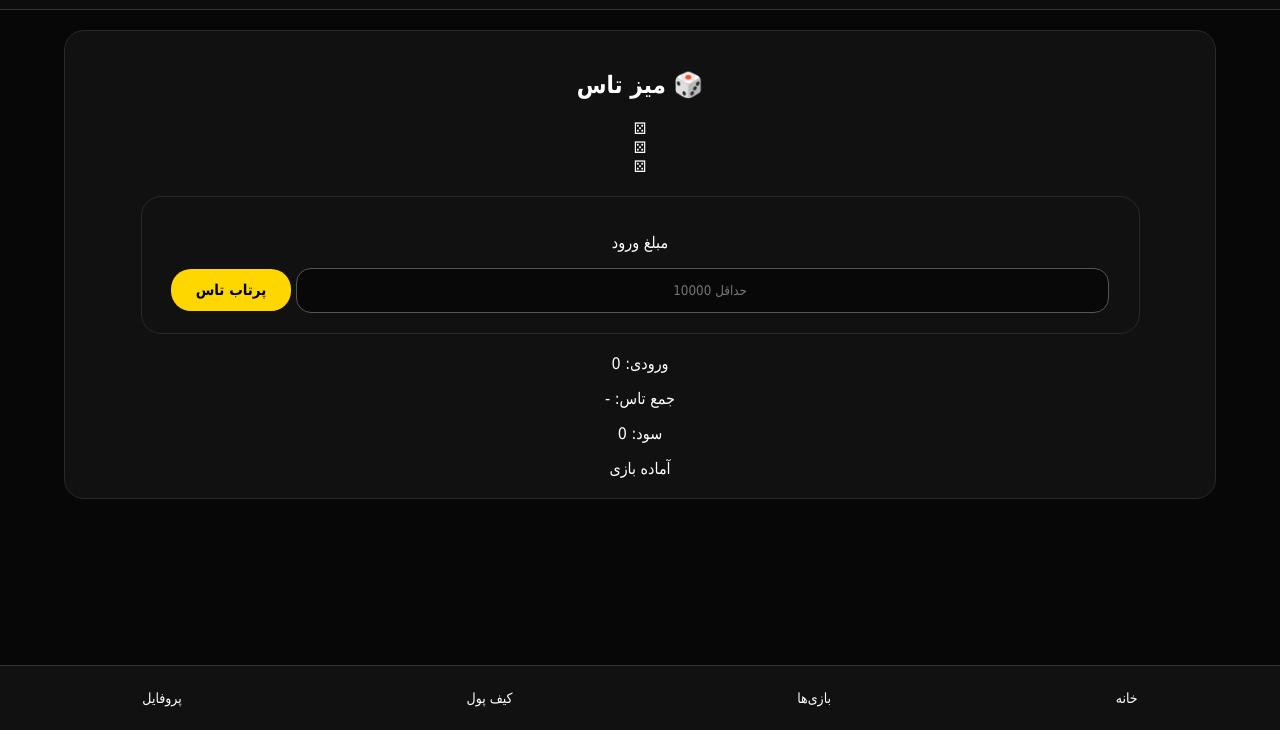
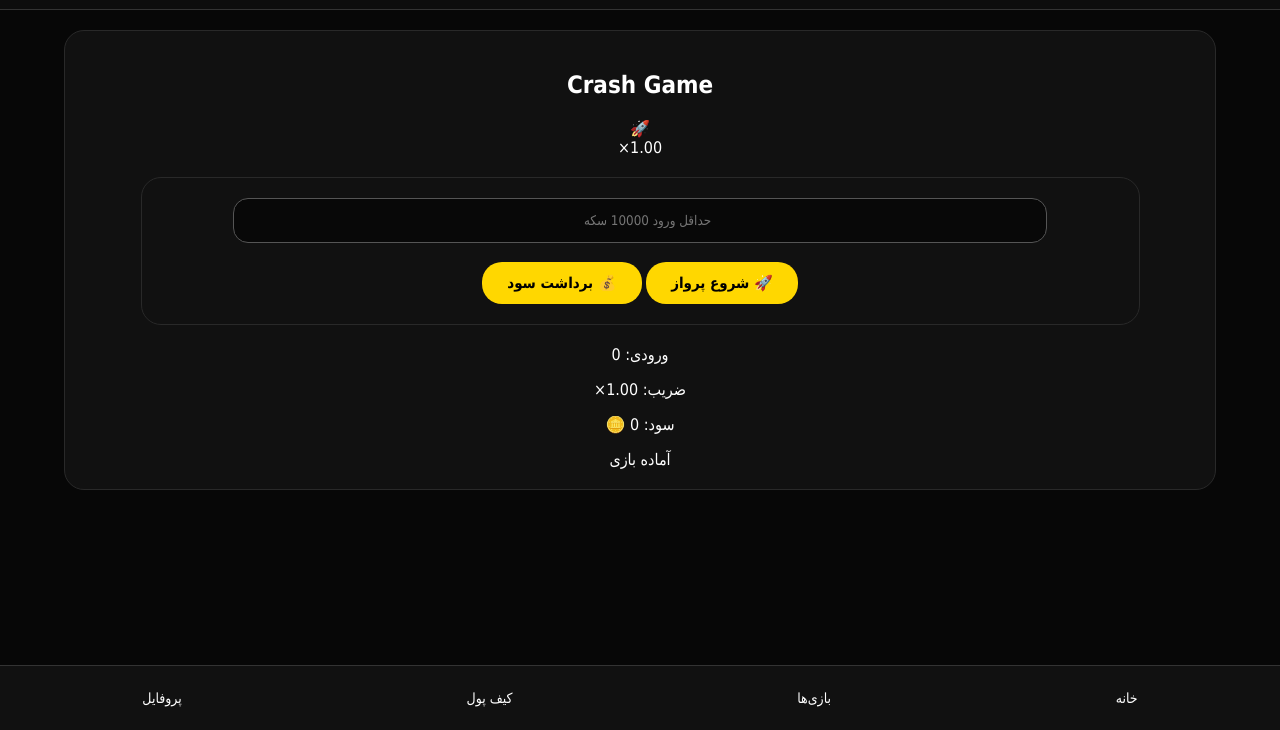
Before and after one commit to amydymahan0916-bot/Sh, a plain HTML site: page dice.html in a window 1280 px wide. Shown: the part 70-800 px from the top of the page. Drawn offline with Linux system fonts and the light colour scheme.

Commit message:
Update dice.html

```diff
--- a/dice.html
+++ b/dice.html
@@ -7,7 +7,7 @@
 
 <meta name="viewport" content="width=device-width, initial-scale=1.0">
 
-<title>نبرد تاس</title>
+<title>پرواز ضریب</title>
 
 <link rel="stylesheet" href="style.css">
 
@@ -21,13 +21,19 @@
 <header>
 
 <h1>
-نبرد تاس
+🚀 پرواز ضریب
 </h1>
+
 
 
 <div class="coin">
 
-🪙 <span id="coins">0</span>
+🪙
+
+<span id="coins">
+0
+</span>
+
 
 </div>
 
@@ -38,131 +44,36 @@
 
 
 
+
+
 <div class="box">
 
 
 
 <h2>
-🎲 میز تاس
+Crash Game
 </h2>
 
 
 
 
-<div class="dice-table">
+
+<div class="chart">
 
 
 
-<div class="dice" id="dice1">
-⚄
-</div>
+<div id="rocket">
 
-
-
-<div class="dice" id="dice2">
-⚄
-</div>
-
-
-
-<div class="dice" id="dice3">
-⚄
-</div>
-
-
+🚀
 
 </div>
 
 
 
 
+<div id="multiplier">
 
-
-<div class="box">
-
-
-
-<p>
-
-مبلغ ورود
-
-</p>
-
-
-
-<input id="bet" type="number" placeholder="حداقل 10000">
-
-
-
-
-
-<button onclick="rollDice()">
-
-پرتاب تاس
-
-</button>
-
-
-
-
-</div>
-
-
-
-
-
-
-<div class="game-info">
-
-
-<p>
-
-ورودی:
-
-<span id="betView">
-0
-</span>
-
-</p>
-
-
-
-<p>
-
-جمع تاس:
-
-<span id="result">
--
-</span>
-
-</p>
-
-
-
-
-<p>
-
-سود:
-
-<span id="profit">
-0
-</span>
-
-</p>
-
-
-
-</div>
-
-
-
-
-
-
-
-<div id="message">
-
-آماده بازی
+1.00×
 
 </div>
 
@@ -176,26 +87,163 @@
 
 
 
+<div class="box">
+
+
+
+<input
+id="bet"
+type="number"
+placeholder="حداقل ورود 10000 سکه"
+>
+
+
+
+<br><br>
+
+
+
+<button onclick="startFly()">
+
+🚀 شروع پرواز
+
+</button>
+
+
+
+
+<button
+id="cashout"
+onclick="cashOut()"
+disabled
+>
+
+💰 برداشت سود
+
+</button>
+
+
+
+</div>
+
+
+
+
+
+
+
+<div class="game-info">
+
+
+
+<p>
+
+ورودی:
+
+<span id="betView">
+
+0
+
+</span>
+
+</p>
+
+
+
+
+
+<p>
+
+ضریب:
+
+<span id="multi">
+
+1.00×
+
+</span>
+
+</p>
+
+
+
+
+
+<p>
+
+سود:
+
+<span id="profit">
+
+0
+
+</span>
+
+🪙
+
+</p>
+
+
+
+
+</div>
+
+
+
+
+
+
+
+<div id="message" class="message-box">
+
+آماده بازی
+
+</div>
+
+
+
+
+
+
+</div>
+
+
+
+
+
+
+
+
 <nav>
 
 
 <a href="index.html">
+
 خانه
+
 </a>
 
 
+
 <a href="games.html">
+
 بازی‌ها
+
 </a>
 
 
+
 <a href="wallet.html">
+
 کیف پول
+
 </a>
 
 
+
 <a href="profile.html">
+
 پروفایل
+
 </a>
 
 
@@ -208,7 +256,7 @@
 
 
 
-<script src="dice.js"></script>
+<script src="crash.js"></script>
 
 
 </body>
```
